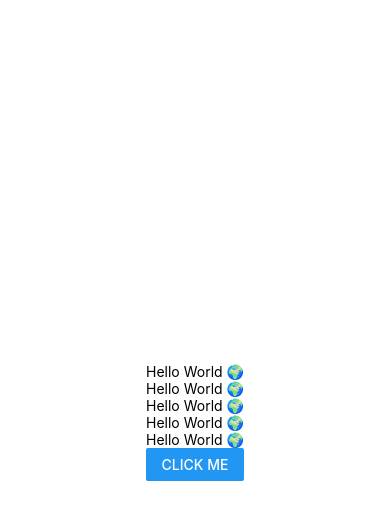
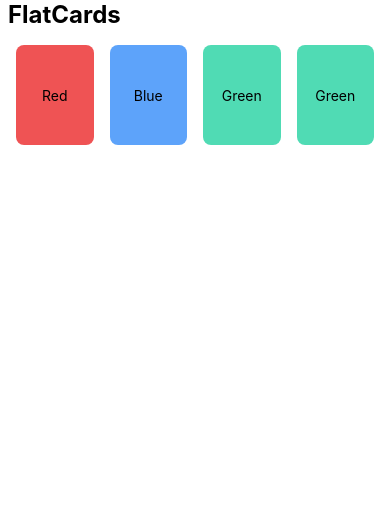
Before and after one commit to Anuj3553/React-Native, a React Native app: screen / in a window 390 px wide. Shown: the top 520 px of the page. Built offline with nearby package versions, Linux system fonts and the light colour scheme.

Commit message:
React Native Flexbox

```diff
--- a/App.tsx
+++ b/App.tsx
@@ -1,49 +1,15 @@
+import { SafeAreaView, ScrollView } from 'react-native';
 import React from 'react';
+import FlatCards from './components/FlatCards';
 
-import {
-  View,
-  Text,
-  SafeAreaView,
-  Button,
-  Alert,
-  useColorScheme,
-  StyleSheet,
-} from 'react-native';
-
-function App(): JSX.Element {
-
-  const isDarkMode = useColorScheme() === 'dark'; // true if dark mode is enabled
-
-  function alert(message: string) {
-    Alert.alert('Alert', message);
-  }
-
+const App = () => {
   return (
-    <SafeAreaView style={styles.container}>
-      <View>
-        <Text style={isDarkMode ? styles.lightText : styles.darkText}>Hello World 🌍</Text>
-        <Text style={isDarkMode ? styles.lightText : styles.darkText}>Hello World 🌍</Text>
-        <Text style={isDarkMode ? styles.lightText : styles.darkText}>Hello World 🌍</Text>
-        <Text style={isDarkMode ? styles.lightText : styles.darkText}>Hello World 🌍</Text>
-        <Text style={isDarkMode ? styles.lightText : styles.darkText}>Hello World 🌍</Text>
-        <Button title="Click me" onPress={() => alert('Button clicked')} />
-      </View>
+    <SafeAreaView>
+      <ScrollView>
+        <FlatCards />
+      </ScrollView>
     </SafeAreaView>
   );
-}
-
-const styles = StyleSheet.create({
-  container: {
-    flex: 1,
-    alignItems: 'center',
-    justifyContent: 'center',
-  },
-  lightText: {
-    color: 'white',
-  },
-  darkText: {
-    color: 'black',
-  },
-});
+};
 
 export default App;
--- /dev/null
+++ b/components/FlatCards.tsx
@@ -0,0 +1,57 @@
+import { StyleSheet, Text, View } from 'react-native';
+import React from 'react';
+
+export default function FlatCards() {
+  return (
+    <View>
+      <Text style={styles.headingText}>FlatCards</Text>
+      <View style={styles.container}>
+        <View style={[styles.card, styles.card1]}>
+          <Text>Red</Text>
+        </View>
+        <View style={[styles.card, styles.card2]}>
+          <Text>Blue</Text>
+        </View>
+        <View style={[styles.card, styles.card3]}>
+          <Text>Green</Text>
+        </View>
+        <View style={[styles.card, styles.card3]}>
+          <Text>Green</Text>
+        </View>
+      </View>
+    </View>
+  );
+}
+
+const styles = StyleSheet.create({
+  headingText: {
+    fontSize: 24,
+    fontWeight: 'bold',
+    paddingHorizontal: 8,
+  },
+  container: {
+    flex: 1,
+    flexDirection: 'row',
+    // flexWrap: 'wrap',
+    justifyContent: 'center',
+    padding: 8,
+  },
+  card: {
+    flex: 1,
+    justifyContent: 'center',
+    alignItems: 'center',
+    width: 100,
+    height: 100,
+    borderRadius: 8,
+    margin: 8,
+  },
+  card1: {
+    backgroundColor: '#EF5354',
+  },
+  card2: {
+    backgroundColor: '#5DA3FA',
+  },
+  card3: {
+    backgroundColor: '#50DBB4',
+  },
+});
```
